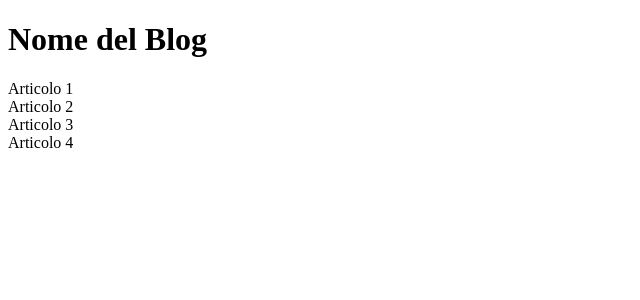
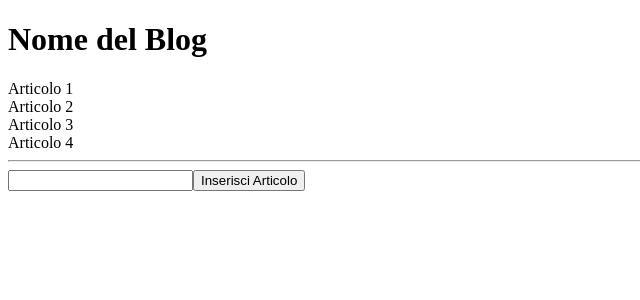
Before and after one commit to lorenzosalti/react-form, a React app: page / in a window 1280 px wide. Shown: the top 300 px of the page, without its empty margins (0-640 px from the left). Built offline with nearby package versions, Linux system fonts and the light colour scheme; the HTML template or start-up script is replaced by a standard one.

Commit message:
fea: add form, state variable, submit function

```diff
--- a/src/App.jsx
+++ b/src/App.jsx
@@ -1,15 +1,29 @@
-
+import { useState } from "react"
 
 const articles = ['Articolo 1', 'Articolo 2', 'Articolo 3', 'Articolo 4']
 
 
 function App() {
 
+  const [newArticle, setNewArticle] = useState('')
+
+  const handleSubmit = event => {
+    event.preventDefault()
+    console.log('submit')
+  }
+
   return (
     <>
       <h1>Nome del Blog</h1>
 
       {articles.map(article => <div>{article}</div>)}
+
+      <hr />
+
+      <form onSubmit={handleSubmit}>
+        <input type="text" value={newArticle} onChange={e => setNewArticle(e.target.value)} />
+        <button type="submit">Inserisci Articolo</button>
+      </form>
     </>
   )
 }
```
